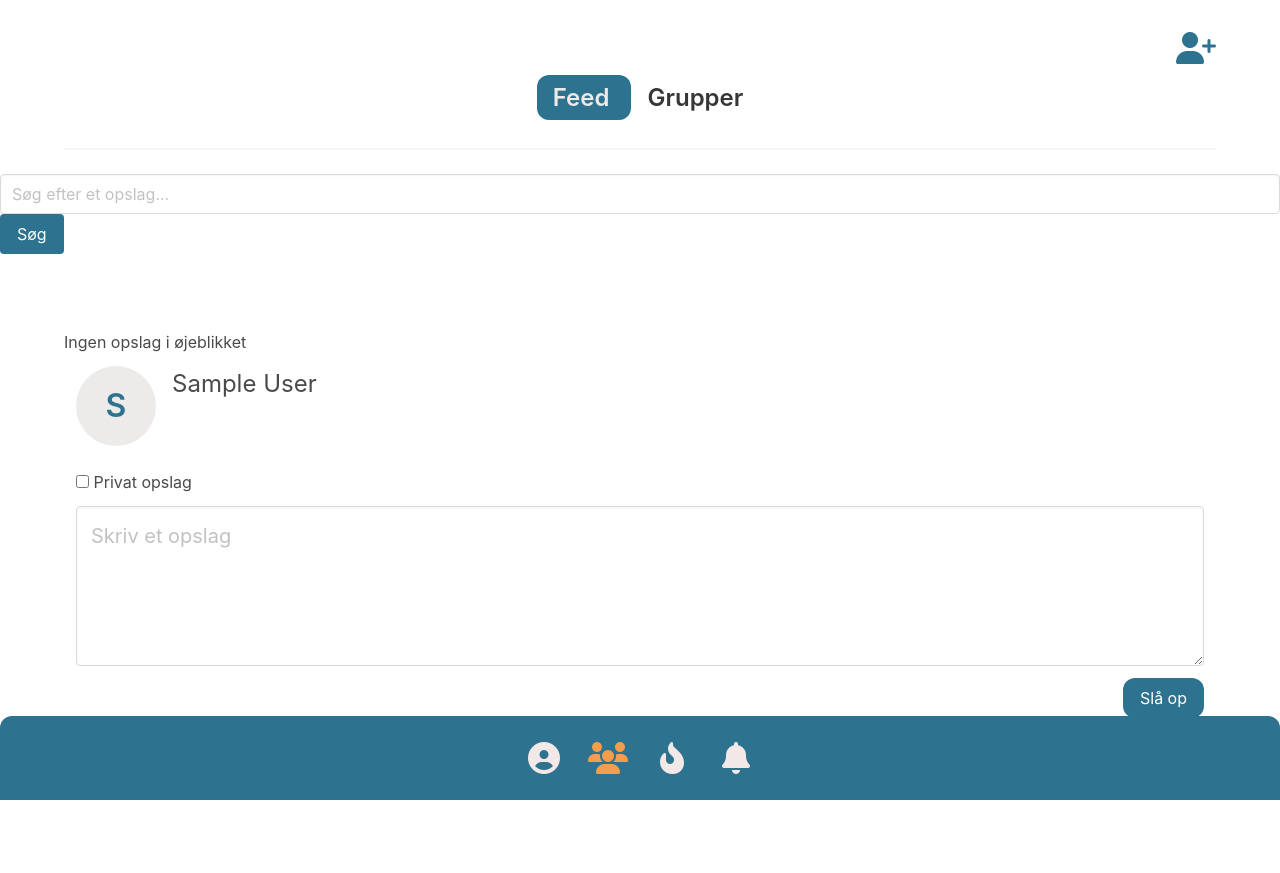
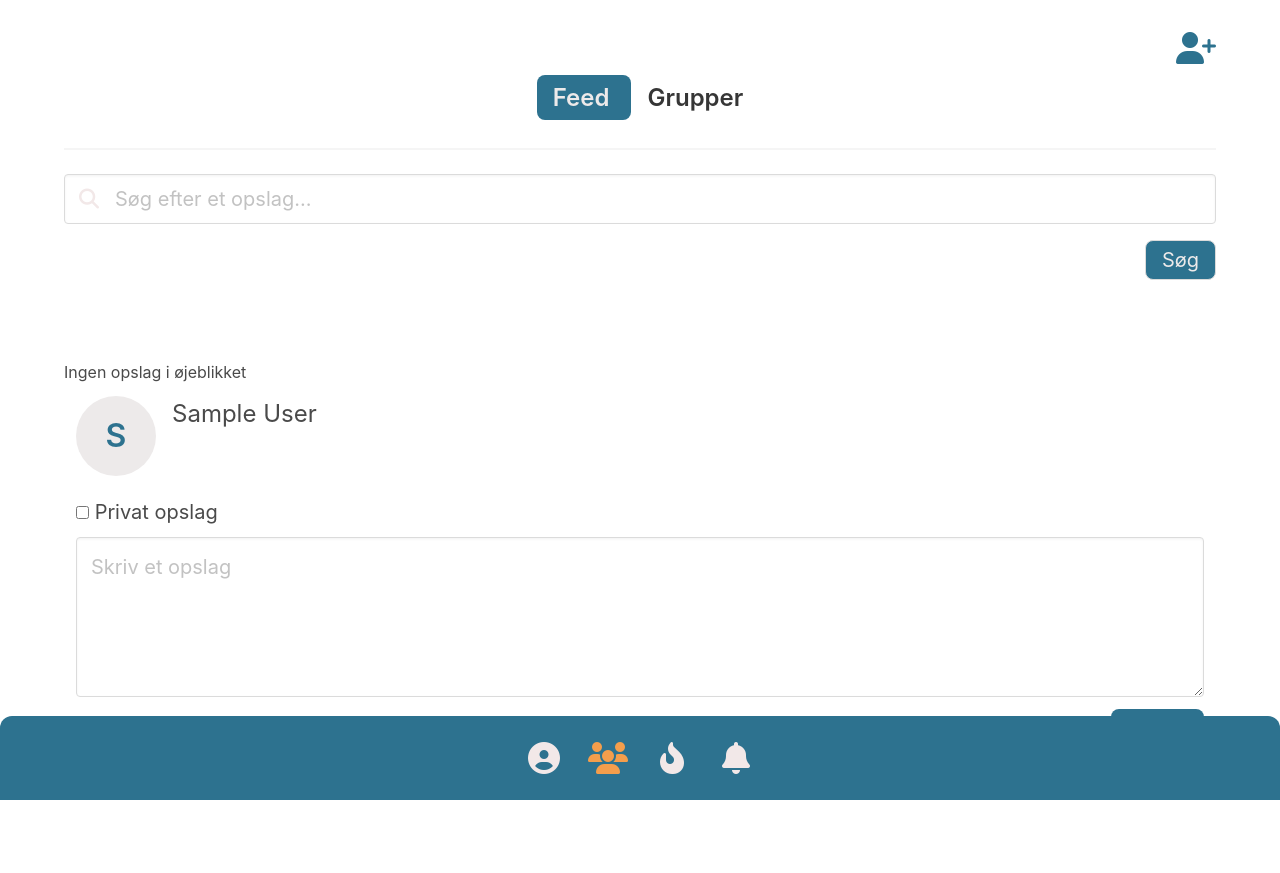
Before and after one commit to Lauramediedk/BikeMate2024, a Flask app: page /feed/ in a window 1280 px wide. Before the commit the page ends 800 px from the top, so only its background shows below. Run offline with Flask 3, Linux system fonts and the light colour scheme; the visitor is signed in with stand-in values (Sample User, id 1); data that the repository does not hold is empty; some libraries are stand-ins or nearby versions.

Commit message:
styling for search and buttons

```diff
--- a/static/styles.css
+++ b/static/styles.css
@@ -59,9 +59,9 @@ body {
   color: #2D728F;
 }
 
-.feed_button {
+.feed-button {
   padding: 0.5rem 1rem;
-  border-radius: 12px;
+  border-radius: 8px;
   background: #2D728F;
   color: #EDEAEA;
 }
--- a/static/styles.scss
+++ b/static/styles.scss
@@ -61,9 +61,9 @@ body{
     color: $primary;
 }
 
-.feed_button{
+.feed-button{
     padding: 0.5rem 1rem;
-    border-radius: 12px;
+    border-radius: 8px;
     background: $primary;
     color: $grey;
 }
--- a/templates/feed.html
+++ b/templates/feed.html
@@ -13,7 +13,7 @@
                     </a>
                 </div>
                 <div class="column has-text-centered">
-                    <a class="title is-4 m-2 {{ 'feed_button' if active_page == 'feed' }}"
+                    <a class="title is-4 m-2 {{ 'feed-button' if active_page == 'feed' }}"
                         href="{{ url_for('feed.feed') }}">
                         Feed
                     </a>
@@ -24,16 +24,25 @@
         </div>
     </section>
 
-    <div class="field">
-        <form method="GET" action="{{ url_for('feed.feed') }}">
-            <div class="control">
-                <input class="input" type="text" name="search_content" placeholder="Søg efter et opslag...">
+    <section class="section pb-0 pt-0">
+        <div class="container">
+            <div class="field">
+                <form method="GET" action="{{ url_for('feed.feed') }}">
+                    <div class="control has-icons-left">
+                        <input class="input is-medium" type="text" name="search_content" placeholder="Søg efter et opslag...">
+                        <span class="icon is-small is-left">
+                            <i class="fa-solid fa-magnifying-glass nav-icons"></i>
+                        </span>
+                    </div>
+                    <div class="control has-text-right py-4">
+                        <button class="button feed-button" type="submit">
+                            <p class="is-size-5">Søg</p>
+                        </button>
+                    </div>
+                </form>
             </div>
-            <div class="control">
-                <button class="button is-primary" type="submit">Søg</button>
-            </div>
-        </form>
-    </div>
+        </div>
+    </section>
 
     {% include 'posts.html' %}
 
--- a/templates/posts.html
+++ b/templates/posts.html
@@ -21,7 +21,7 @@
                     {{ form.csrf_token() }}
                     <input type="hidden" name="user_id" value="{{ user_id }}">
                     <div class="field">
-                        <label class="checkbox">
+                        <label class="checkbox is-size-5">
                             {{ form.is_private }} Privat opslag
                         </label>
                     </div>
@@ -29,7 +29,9 @@
                         {{ form.content(class="textarea is-medium") }}
                     </div>
                     <div class="has-text-right">
-                        <button class="button is-primary border-radius" type="submit">Slå op</button>
+                        <button class="button is-primary feed-button" type="submit">
+                            <p class="is-size-5">Slå op</p>
+                        </button>
                     </div>
                 </form>
             </div>
@@ -68,7 +70,7 @@
                             {% if post.author_id == session.user_id %}
                                 <form action="{{ url_for('feed.delete_post', post_id=post.post_id) }}" method="POST">
                                     <input type="hidden" name="_method" value="DELETE">
-                                    <button class="button m-4" type="submit">Slet opslag</button>
+                                    <button class="button feed-button m-4" type="submit">Slet opslag</button>
                                 </form>
 
                                 <div x-data="{ isOpen: false }">
```
